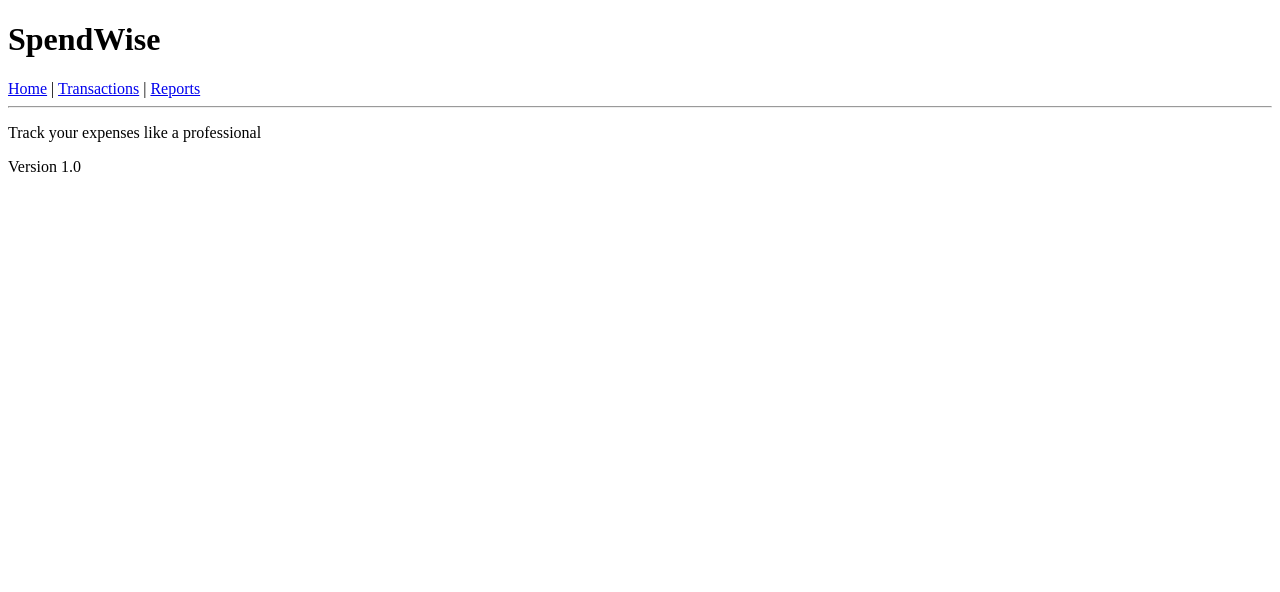
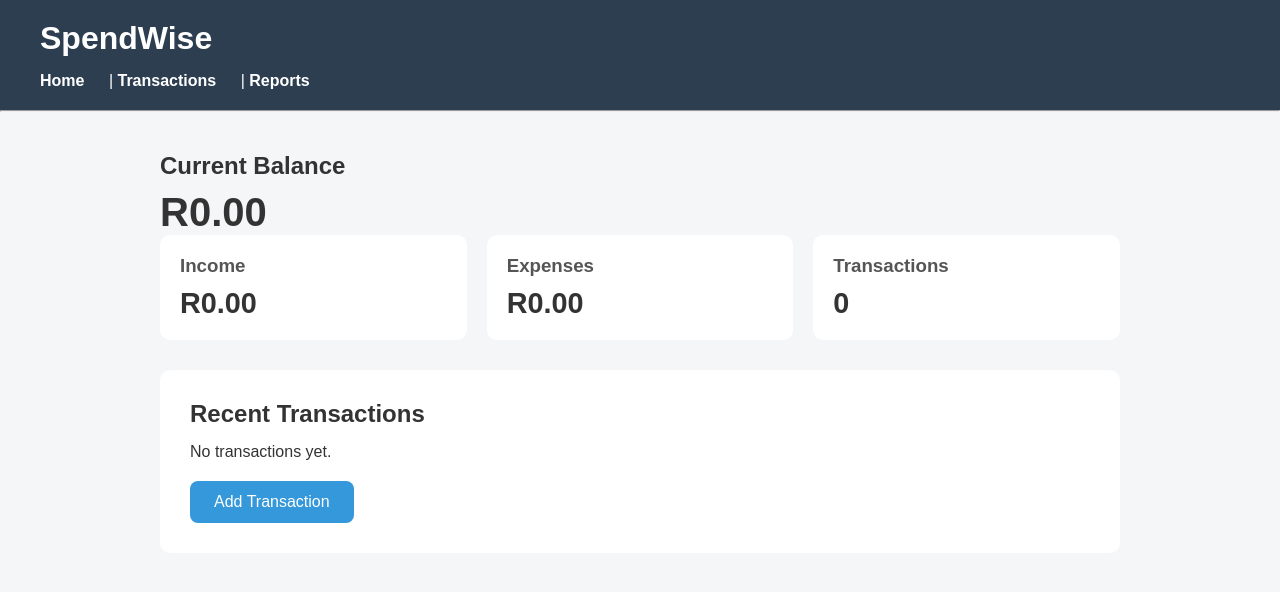
Before and after one commit to CharlesFortuin/SpendWise, a Flask app: page / in a window 1280 px wide. Shown: the top 592 px of the page. Run offline with Flask 3, Linux system fonts and the light colour scheme.

Commit message:
Create homepage dashboard UI

```diff
--- a/app.py
+++ b/app.py
@@ -8,8 +8,7 @@
     return render_template(
         "index.html",
         app_name="SpendWise",
-        subtitle="Track your expenses like a professional",
-        version="Version 1.0")
+        )
 
 
 
--- /dev/null
+++ b/static/css/style.css
@@ -0,0 +1,113 @@
+/* Reset some default browser spacing */
+
+* {
+    margin: 0;
+    padding: 0;
+    box-sizing: border-box;
+}
+
+/* General page styling */
+
+body {
+    font-family: Arial, Helvetica, sans-serif;
+    background-color: #f4f6f8;
+    color: #333;
+}
+
+/* Header */
+
+header {
+    background-color: #2c3e50;
+    color: white;
+    padding: 20px 40px;
+}
+
+header h1 {
+    margin-bottom: 15px;
+}
+
+/* Navigation */
+
+nav a {
+    color: white;
+    text-decoration: none;
+    margin-right: 20px;
+    font-weight: bold;
+}
+
+nav a:hover {
+    text-decoration: underline;
+}
+
+/* Main content */
+
+main {
+    max-width: 1000px;
+    margin: 40px auto;
+    padding: 0 20px;
+}
+
+/* Balance section */
+
+.balance_section {
+    background-color: white;
+    padding: 30px;
+    border-radius: 10px;
+    margin-bottom: 30px;
+}
+
+.balance {
+    font-size: 2.5rem;
+    font-weight: bold;
+    margin-top: 10px;
+}
+
+/* Dashboard cards */
+
+.dashboard-cards {
+    display: flex;
+    gap: 20px;
+    margin-bottom: 30px;
+}
+
+.card {
+    background-color: white;
+    padding: 20px;
+    border-radius: 10px;
+    flex: 1;
+}
+
+.card h3 {
+    margin-bottom: 10px;
+    color: #555;
+}
+
+.card p {
+    font-size: 1.8rem;
+    font-weight: bold;
+}
+
+.transactions-section {
+    background-color: white;
+    padding: 30px;
+    border-radius: 10px;
+}
+
+.transactions-section h2 {
+    margin-bottom: 15px;
+}
+
+button {
+    margin-top: 20px;
+    padding: 12px 24px;
+    border: none;
+    border-radius: 8px;
+    background-color: #3498db;
+    color: white;
+    font-size: 1rem;
+    cursor: pointer;
+}
+
+button:hover {
+    background-color: #2980b9;
+}
--- a/templates/base.html
+++ b/templates/base.html
@@ -5,9 +5,12 @@
 
     <title>{{ app_name }}</title>
 
+    <link rel="stylesheet" href="{{ url_for('static', filename='css/style.css') }}">
+
 </head>
 
 <body>
+    <header>
 
         <h1>{{ app_name }}</h1>
 
@@ -17,11 +20,19 @@
             <a href="/reports">Reports</a>
         </nav>
 
+    </header>
+
+
     <hr>
 
+    <main>
         {% block content %}
+        {% endblock %}
+    </main>
 
-    {% endblock %}
+    <footer>
+
+    </footer>
 
 </body>
 
--- a/templates/index.html
+++ b/templates/index.html
@@ -2,8 +2,36 @@
 
 {% block content %}
 
-<p>{{ subtitle }}</p>
+<section class="balance-section">
+    <h2>Current Balance</h2>
+    <p class="balance">R0.00</p>
+</section>
 
-<p>{{ version }}</p>
+<section class="dashboard-cards">
+
+    <article class="card">
+        <h3>Income</h3>
+        <p>R0.00</p>
+    </article>
+
+    <article class="card">
+        <h3>Expenses</h3>
+        <p>R0.00</p>
+    </article>
+
+    <article class="card">
+        <h3>Transactions</h3>
+        <p>0</p>
+    </article>
+
+</section>
+
+<section class="transactions-section">
+    <h2>Recent Transactions</h2>
+
+    <p>No transactions yet.</p>
+
+    <button>Add Transaction</button>
+</section>
 
 {% endblock %}
```
Lines whose indentation alone changed are shown as unchanged.
